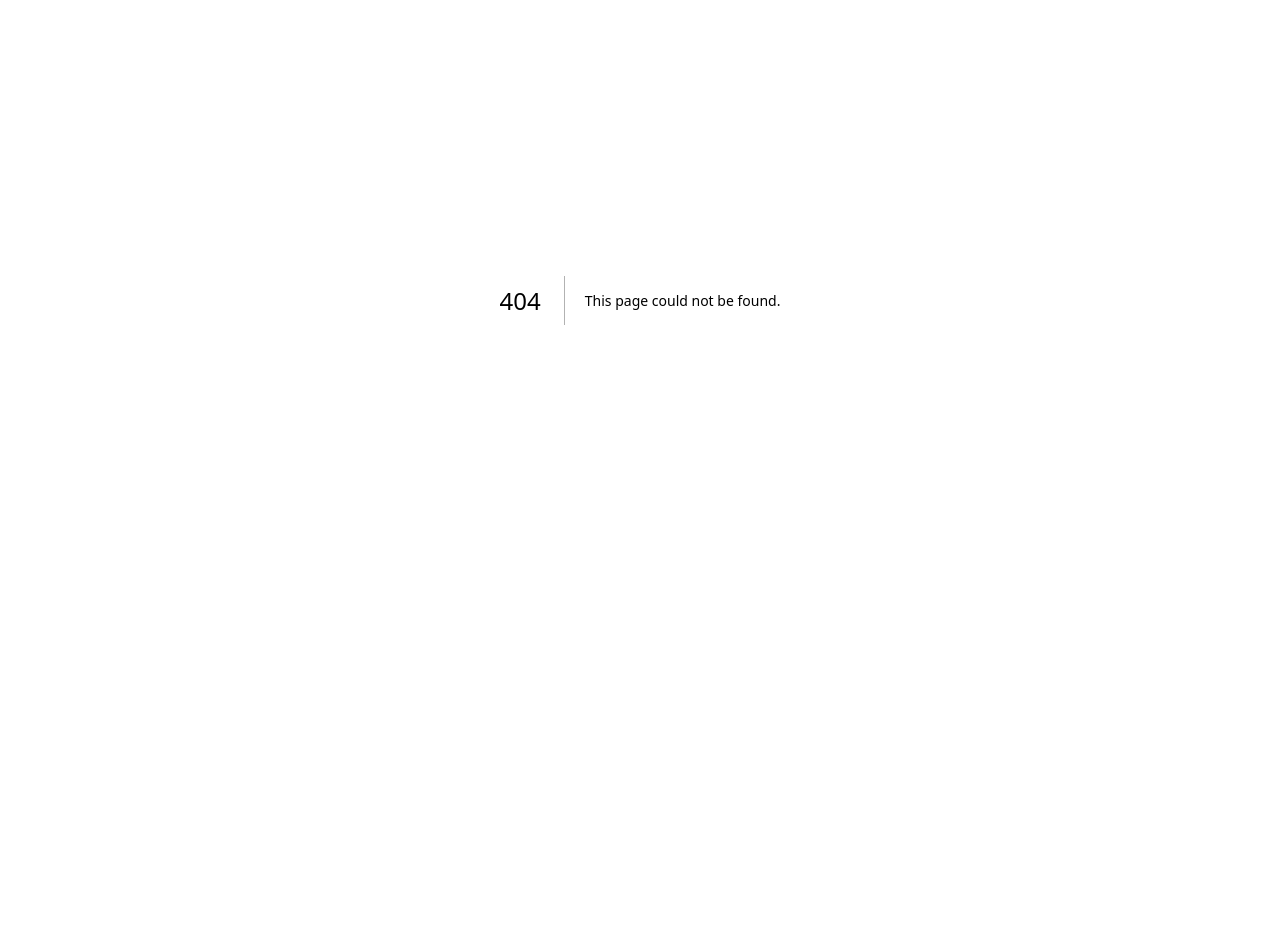
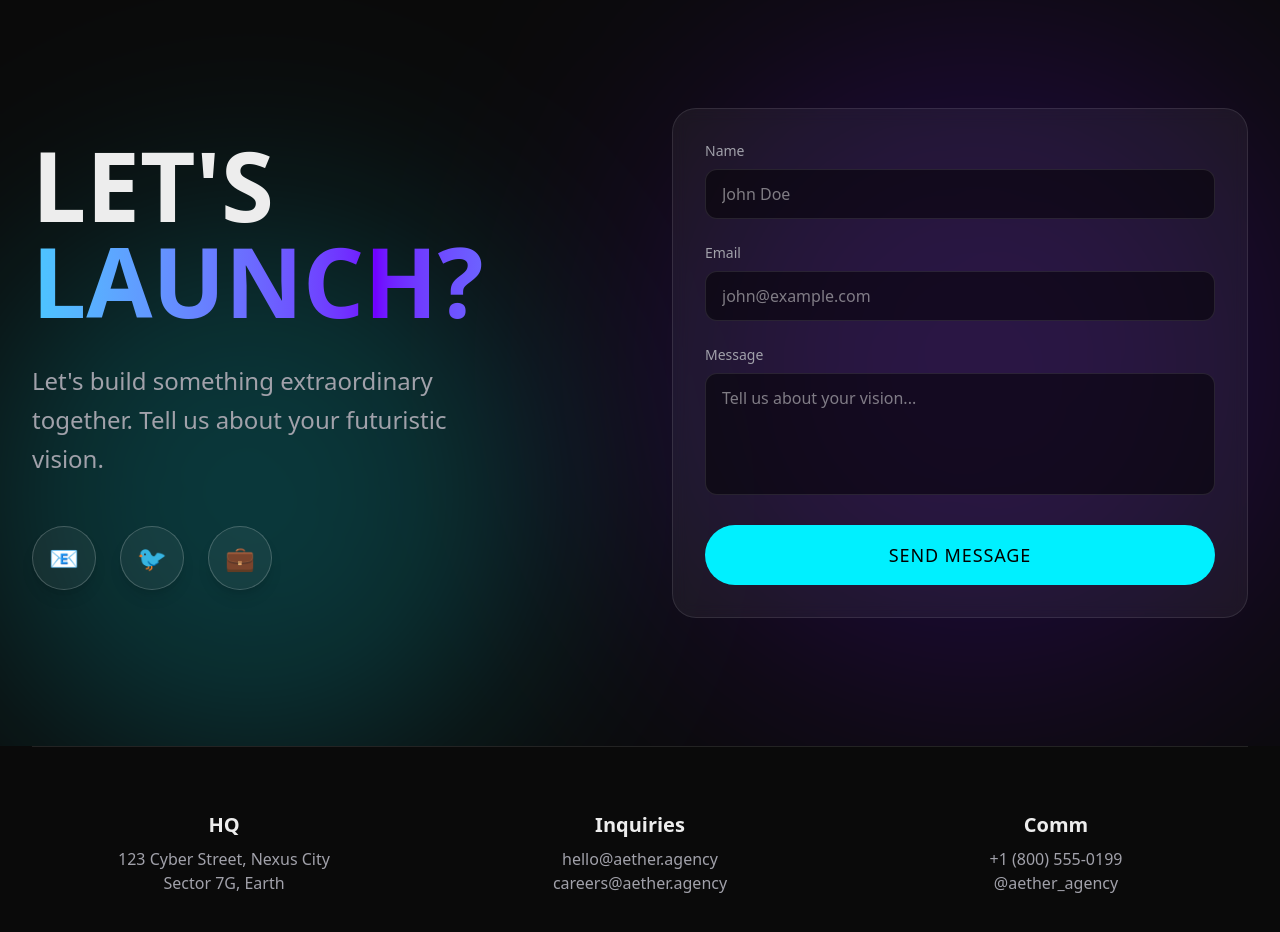
Before and after one commit to hanjiwon1108/aether, a Next.js app: page /contact in a window 1280 px wide. Before the commit this address had no page. Shown: the part 100-1032 px from the top of the page. Before the commit the page ends 800 px from the top, so only its background shows below. Built offline with nearby package versions, Linux system fonts and the light colour scheme.

Commit message:
feat: contact page develop

```diff
--- /dev/null
+++ b/src/app/contact/page.tsx
@@ -0,0 +1,27 @@
+import Contact from "@/widgets/Contact/ui/Contact";
+
+export default function ContactPage() {
+  return (
+    <main className="pt-20 min-h-screen">
+      <Contact />
+
+      {/* Optional: Add a map or extra agency details here later if needed */}
+      <section className="px-4 md:px-8 max-w-7xl mx-auto pb-32">
+        <div className="grid grid-cols-1 md:grid-cols-3 gap-8 border-t border-white/10 pt-16">
+          <div className="text-center">
+            <h3 className="text-xl font-bold mb-2">HQ</h3>
+            <p className="text-muted-foreground">123 Cyber Street, Nexus City<br/>Sector 7G, Earth</p>
+          </div>
+          <div className="text-center">
+            <h3 className="text-xl font-bold mb-2">Inquiries</h3>
+            <p className="text-muted-foreground">hello@aether.agency<br/>careers@aether.agency</p>
+          </div>
+          <div className="text-center">
+            <h3 className="text-xl font-bold mb-2">Comm</h3>
+            <p className="text-muted-foreground">+1 (800) 555-0199<br/>@aether_agency</p>
+          </div>
+        </div>
+      </section>
+    </main>
+  );
+}
```
